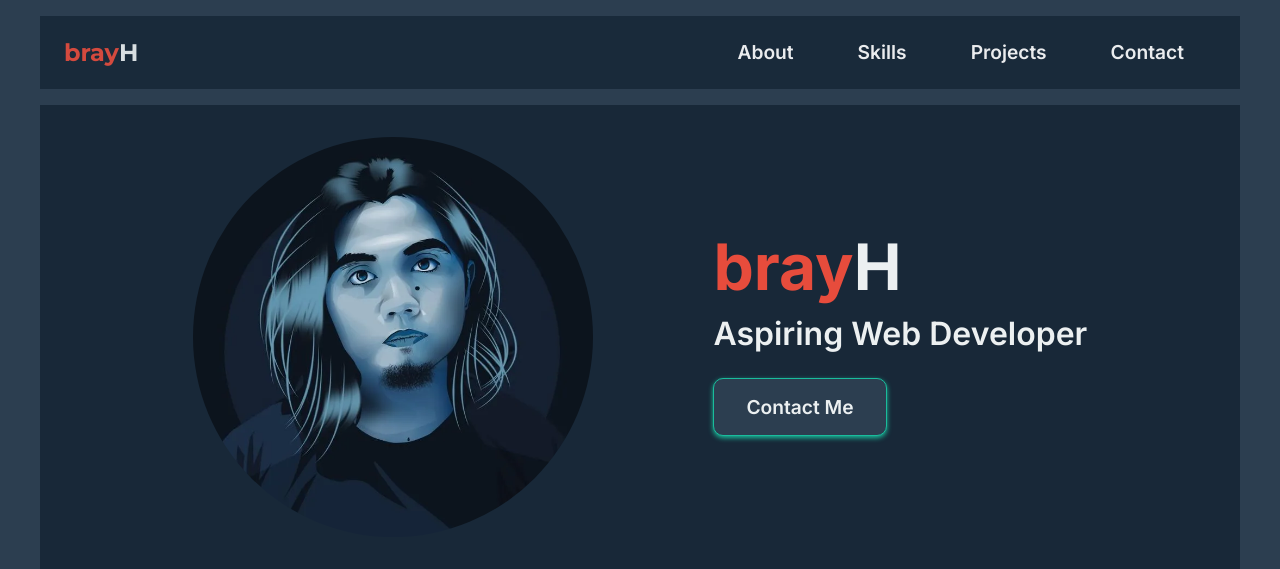
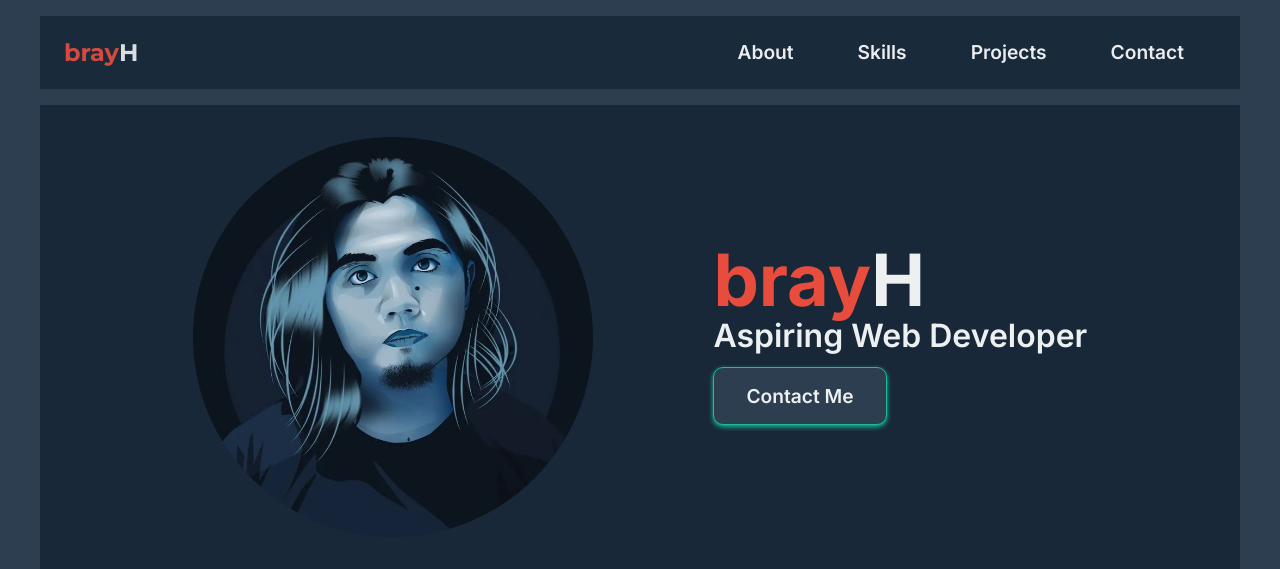
Before and after one commit to bray-hiramis/bray-hiramis-portfolio-v1, a website: page index.html in a window 1280 px wide. Shown: the top 569 px of the page. Drawn offline with nearby package versions, Linux system fonts and the light colour scheme.

Commit message:
Fixed the Hero section title when deployed

```diff
--- a/styles.css
+++ b/styles.css
@@ -138,19 +138,18 @@ header {
 }
 
 .hero-text h1 {
-    font-size: 4rem;
-    display: block;
+    font-size: 4.5rem;
+    margin: 2rem 0;
 }
 
 .hero-text p {
     font-size: 2rem;
     font-weight: 600;
-    display: block;
 }
 
 .hero-text a {
     display: inline-block;
-    margin: 2rem 0;
+    margin: 1.2rem 0;
     padding: 1rem 2rem;
     border: 1px solid #1abc9c;
     border-radius: 10px;
```
